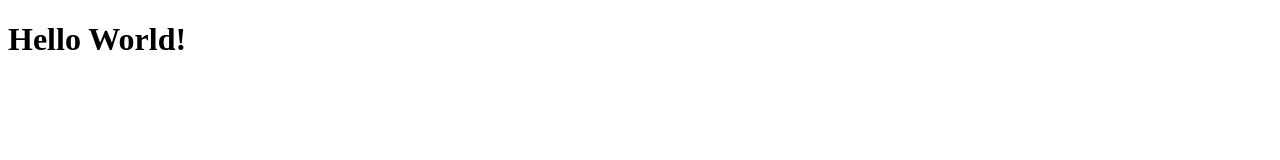
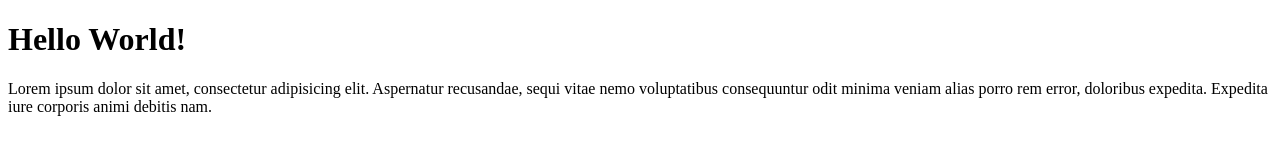
Before and after one commit to aed225/git-test-remote, a plain HTML site: page index.html in a window 1280 px wide. Drawn offline with Linux system fonts and the light colour scheme.

Commit message:
menambahkan paragraf

```diff
--- a/index.html
+++ b/index.html
@@ -8,5 +8,6 @@
   </head>
   <body>
     <h1>Hello World!</h1>
+    <p>Lorem ipsum dolor sit amet, consectetur adipisicing elit. Aspernatur recusandae, sequi vitae nemo voluptatibus consequuntur odit minima veniam alias porro rem error, doloribus expedita. Expedita iure corporis animi debitis nam.</p>
   </body>
 </html>
```
